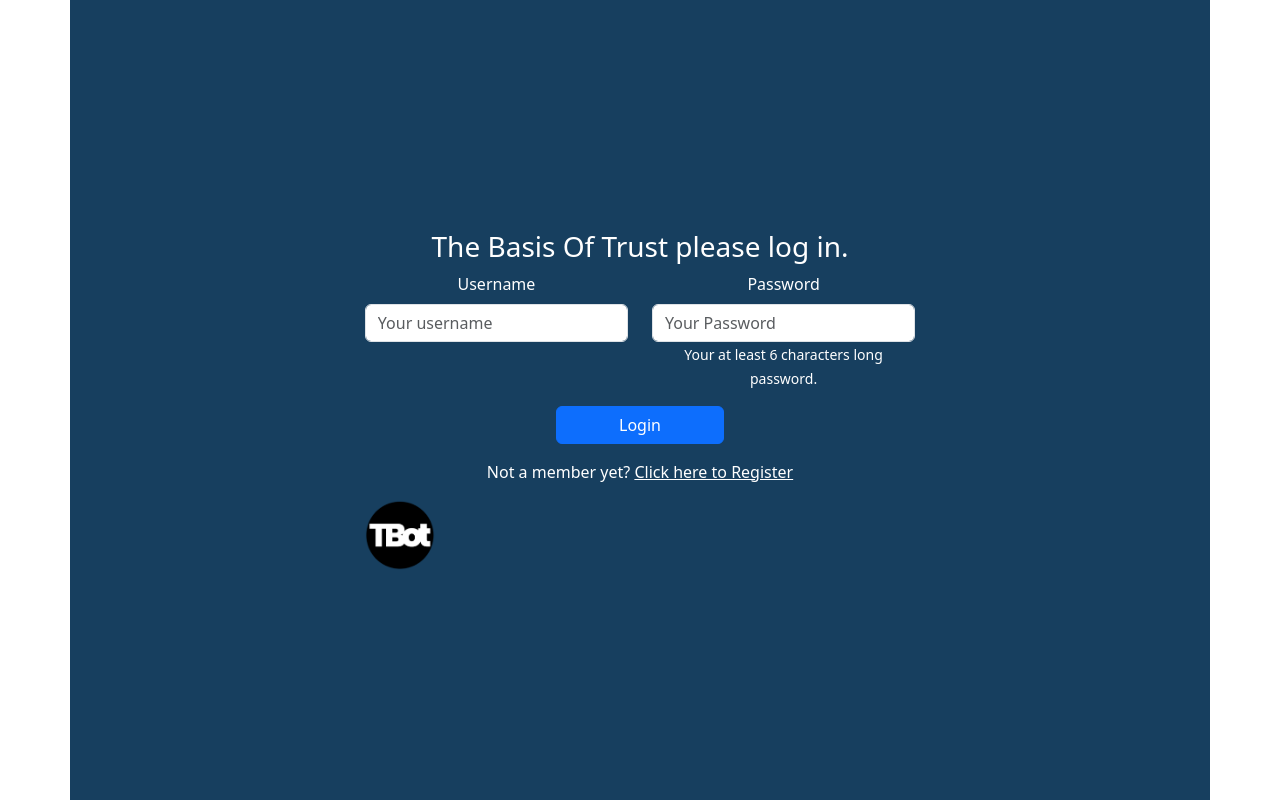
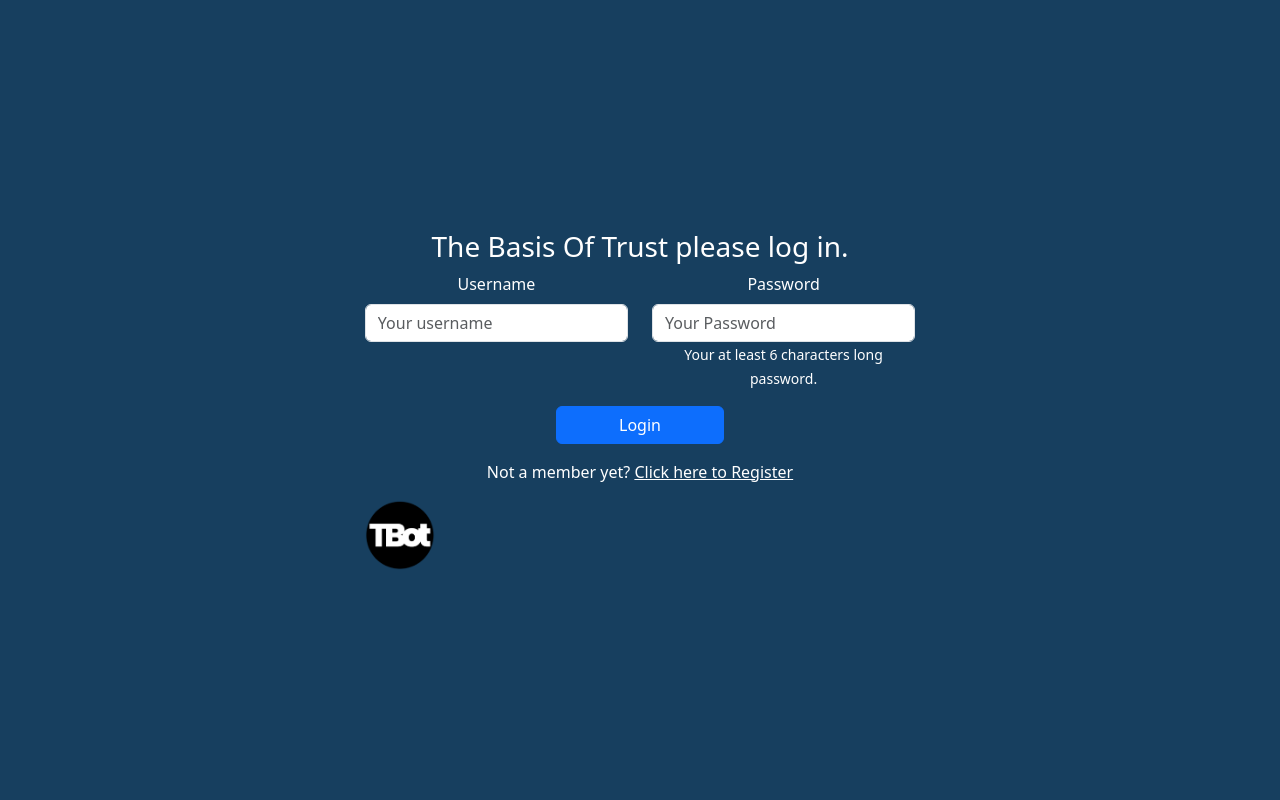
Before and after one commit to GaborToth22/TheBasisOfTrust, a React (Vite) app in the folder TBOTFrontend/: page /login in a window 1280 px wide. Built offline with nearby package versions, Linux system fonts and the light colour scheme.

Commit message:
refactor: fixed LoginPage and RegistrationModal

```diff
--- a/TBOTFrontend/src/Pages/LoginPage.jsx
+++ b/TBOTFrontend/src/Pages/LoginPage.jsx
@@ -26,7 +26,7 @@ function LoginPage({loggedUser, setLoggedUser}){
             });
 
             if (response.ok ) {
-                const response = await fetch(`/users/${username}`);
+                const response = await fetch(`/users/username/${username}`);
                 const userData = await response.json();
                 await setLoggedUser(userData);
                 console.log('User successfully logged in.');
@@ -46,17 +46,10 @@ function LoginPage({loggedUser, setLoggedUser}){
     return (
          <Container className='d-flex justify-content-center align-items-center custom-container text-white' style={{ minHeight: '100vh' }}>
             {loggedUser ? (
-                // Show only when user is logged in
                 <>
                     <h2>Welcome, {username}</h2>
-                    <div className="cancel-button">
-                        <Link to="/">
-                            <button>Home</button>
-                        </Link>
-                    </div>
                 </>
             ) : (
-                // Show only when user is not logged in
                 <Form>
                     <Row className='justify-content-center text-center'>
                         <Col xs={12} md={12} lg={12}>
--- a/TBOTFrontend/src/index.css
+++ b/TBOTFrontend/src/index.css
@@ -1,5 +1,6 @@
-:root {
+#root {
   min-height: 100vh;
+  background-color: #173f5f;
 }
 
 .tbot-image {
@@ -8,7 +9,7 @@
 }
 
 .custom-container {
-  background-color: #173f5f; /* Sötétkék háttérszín */
+  /*background-color: #173f5f;*/ /* Sötétkék háttérszín */
 }
 
 .text-white {
```
